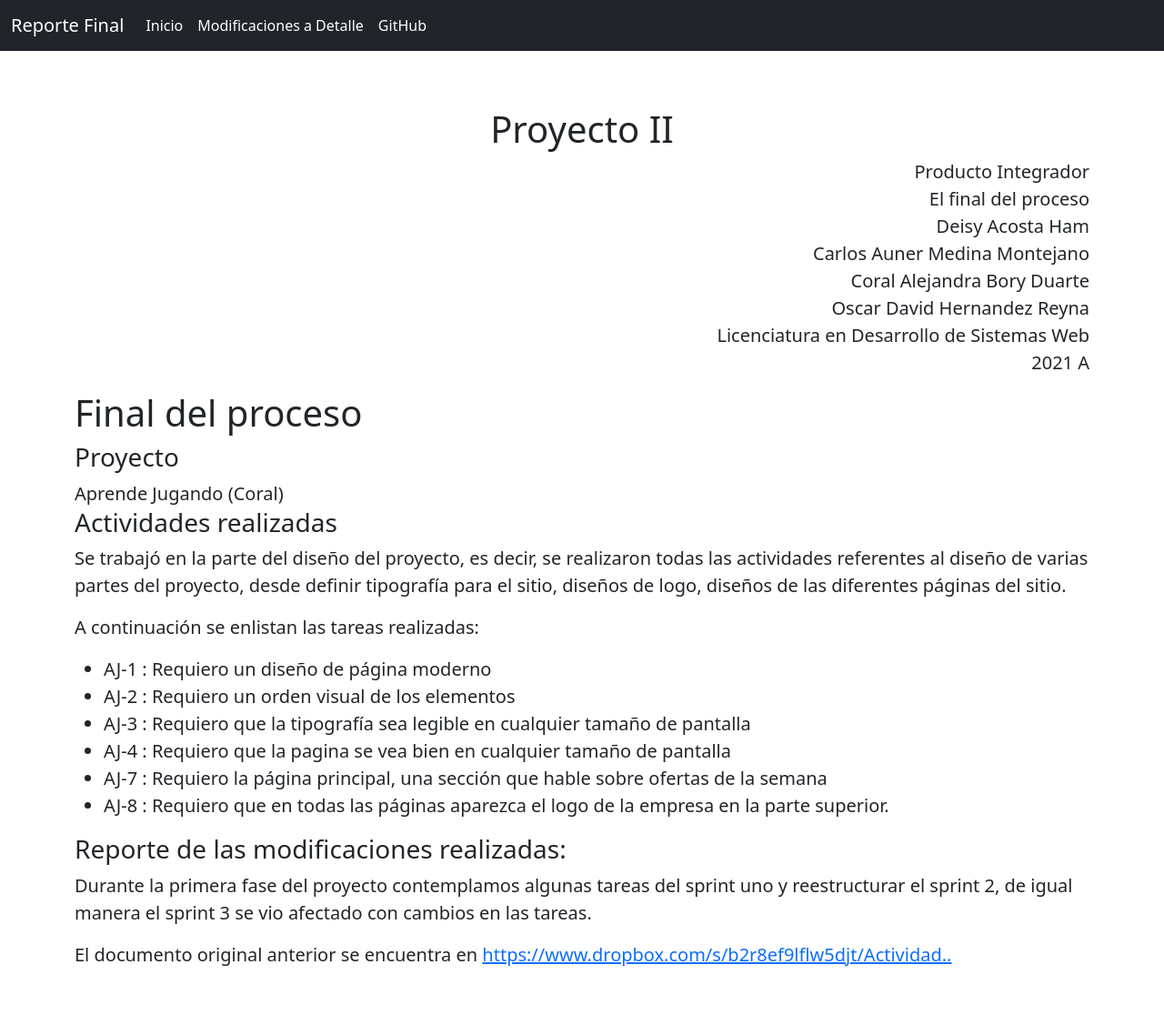
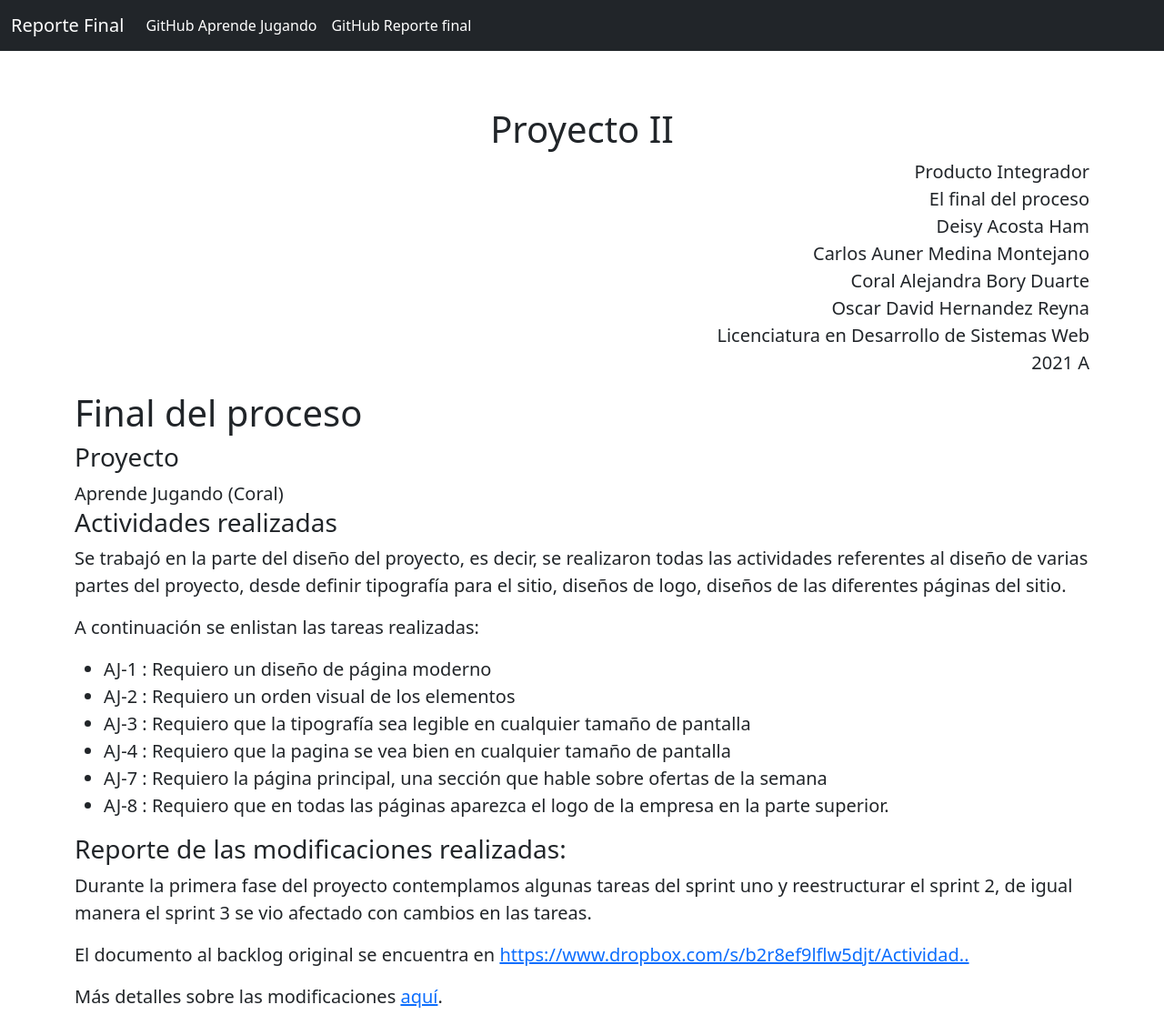
Before and after one commit to oscardavid10/reporte_final.io, a plain HTML site: page index.html in a window 1280 px wide. Shown: the whole page at 91% size. Before the commit the page ends 1081 px from the top, so only its background shows below. Drawn offline with nearby package versions, Linux system fonts and the light colour scheme.

Commit message:
Update index.html
Actualizando el acomodo de la información

```diff
--- a/index.html
+++ b/index.html
@@ -21,13 +21,10 @@
             <div class="collapse navbar-collapse" id="navbarCollapse">
               <ul class="navbar-nav me-auto mb-2 mb-md-0">
                 <li class="nav-item">
-                  <a class="nav-link active" aria-current="page" href="#">Inicio</a>
+                  <a class="nav-link active" aria-current="page" href="https://github.com/oscardavid10/AprendeJugando.github.io" target="_blank">GitHub Aprende Jugando</a>
                 </li>
-                <li class="nav-item">
-                  <a class="nav-link active" aria-current="page" href="https://docs.google.com/document/d/1RWIe6uX-QPYRVrBCgXXbIhwL4lA-5doVtLdX7jleaJk/edit?usp=sharing" target="_blank">Modificaciones a Detalle</a>
-                </li>
-                <li class="nav-item">
-                  <a class="nav-link active" aria-current="page" href="https://github.com/oscardavid10/AprendeJugando.github.io" target="_blank">GitHub</a>
+                  <li class="nav-item">
+                  <a class="nav-link active" aria-current="page" href="https://github.com/oscardavid10/reporte_final.io" target="_blank">GitHub Reporte final</a>
                 </li>
               </ul>
             </div>
@@ -64,7 +61,8 @@
 
         <h3>Reporte de las modificaciones realizadas:</h3>
         <p class="lead">Durante la primera fase del proyecto contemplamos  algunas tareas del sprint uno y reestructurar el sprint 2, de igual manera el sprint 3 se vio afectado con cambios en las tareas.</p>
-        <p class="lead">El documento original  anterior se encuentra en <a href="https://www.dropbox.com/s/b2r8ef9lflw5djt/Actividad%20integradora%20El%20backlog%20y%20el%20sprint%20Schedule%20del%20proyecto%20CoralBory.pdf?dl=0">https://www.dropbox.com/s/b2r8ef9lflw5djt/Actividad..</a></p>
+        <p class="lead">El documento al backlog original se encuentra en <a href="https://www.dropbox.com/s/b2r8ef9lflw5djt/Actividad%20integradora%20El%20backlog%20y%20el%20sprint%20Schedule%20del%20proyecto%20CoralBory.pdf?dl=0">https://www.dropbox.com/s/b2r8ef9lflw5djt/Actividad..</a></p>
+        <p class="lead">Más detalles sobre las modificaciones <a href="https://docs.google.com/document/d/1RWIe6uX-QPYRVrBCgXXbIhwL4lA-5doVtLdX7jleaJk/edit?usp=sharing" target="_blank">aquí</a>. </p>
     </div>
     </main>
 </body>
```
